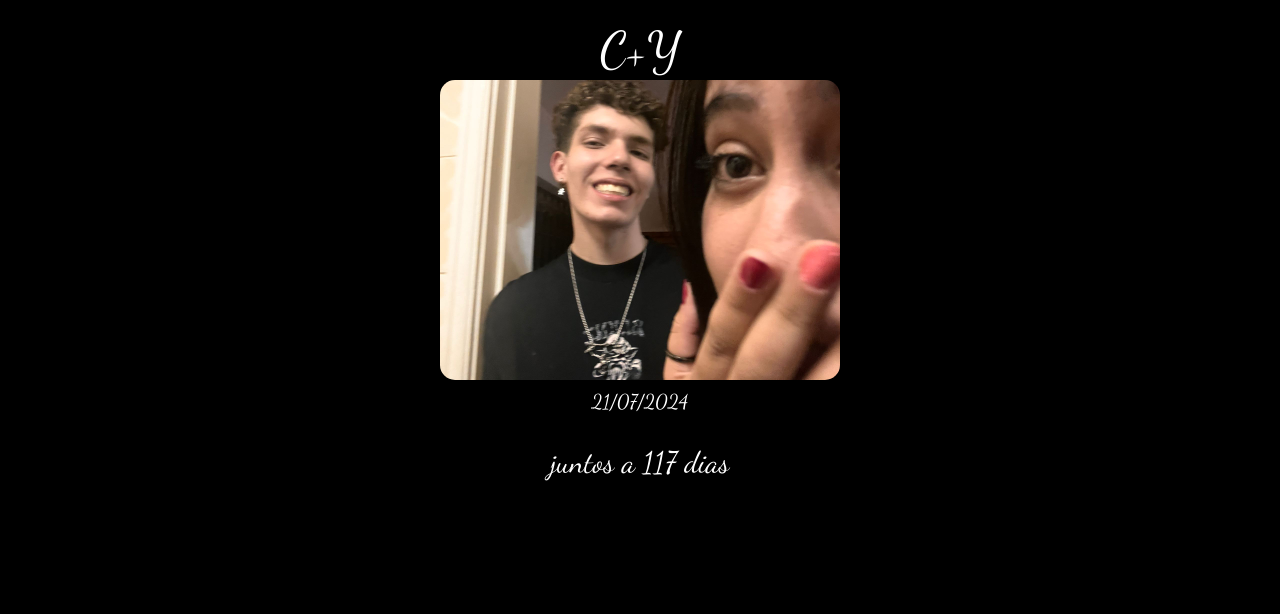
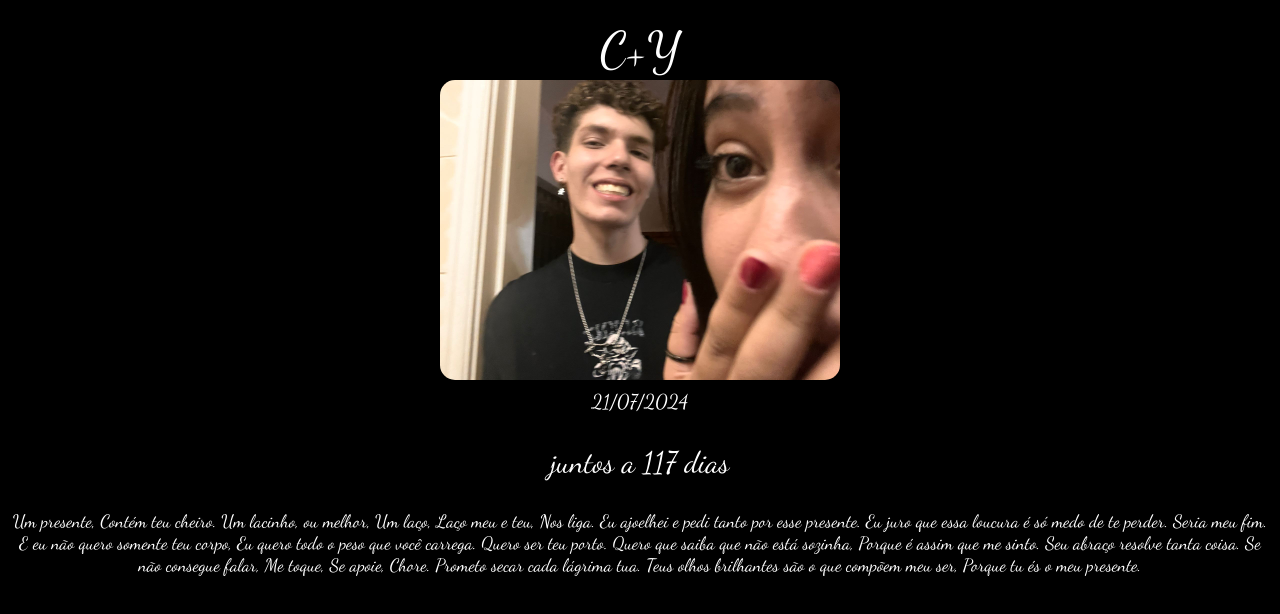
Before and after one commit to Qulszy/mysayk, a plain HTML site: page index.html in a window 1280 px wide. Drawn offline with nearby package versions, Linux system fonts and the light colour scheme.

Commit message:
Add files via upload

```diff
--- a/index.html
+++ b/index.html
@@ -55,7 +55,49 @@
 
     <div class="content">
         <p id="days" style="font-size: 30px;"></p>
-        <p></p>
+        <p>Um presente,
+
+            Contém teu cheiro.
+
+            Um lacinho, ou melhor,
+
+            Um laço,
+
+            Laço meu e teu,
+
+            Nos liga.
+
+            Eu ajoelhei e pedi tanto por esse presente.
+
+            Eu juro que essa loucura é só medo de te perder.
+
+            Seria meu fim.
+
+            E eu não quero somente teu corpo,
+
+            Eu quero todo o peso que você carrega.
+
+            Quero ser teu porto.
+
+            Quero que saiba que não está sozinha,
+
+            Porque é assim que me sinto.
+
+            Seu abraço resolve tanta coisa.
+
+            Se não consegue falar,
+
+            Me toque,
+
+            Se apoie,
+
+            Chore.
+
+            Prometo secar cada lágrima tua.
+
+            Teus olhos brilhantes são o que compõem meu ser,
+
+            Porque tu és o meu presente.</p>
     </div>
 
     <script src="https://code.jquery.com/jquery-3.6.0.min.js"></script>
```
